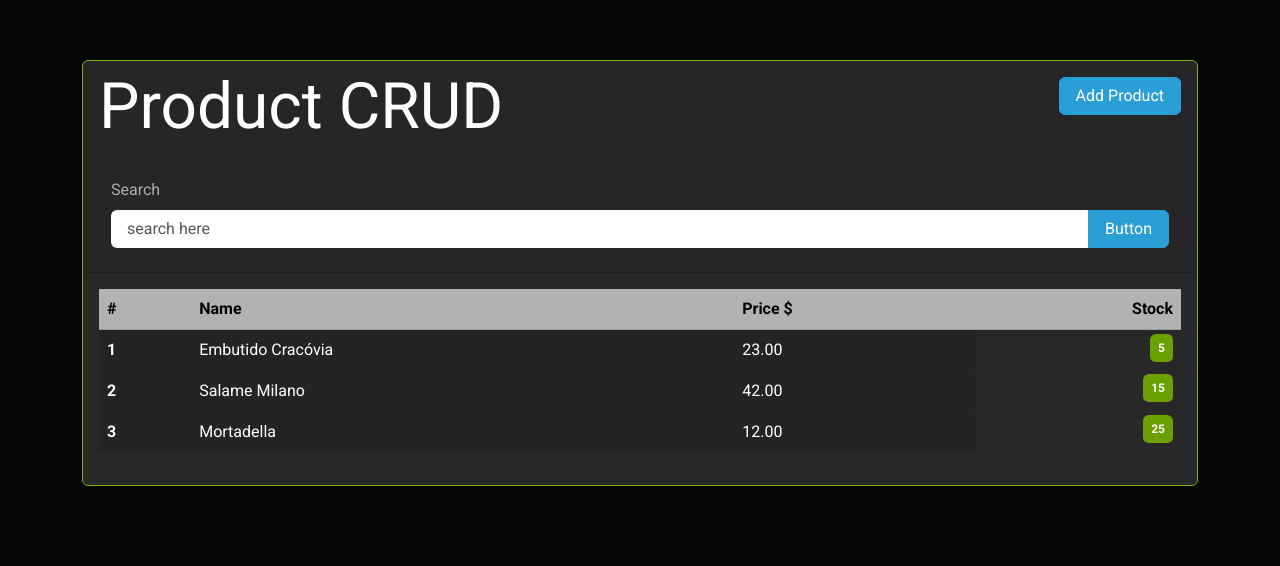
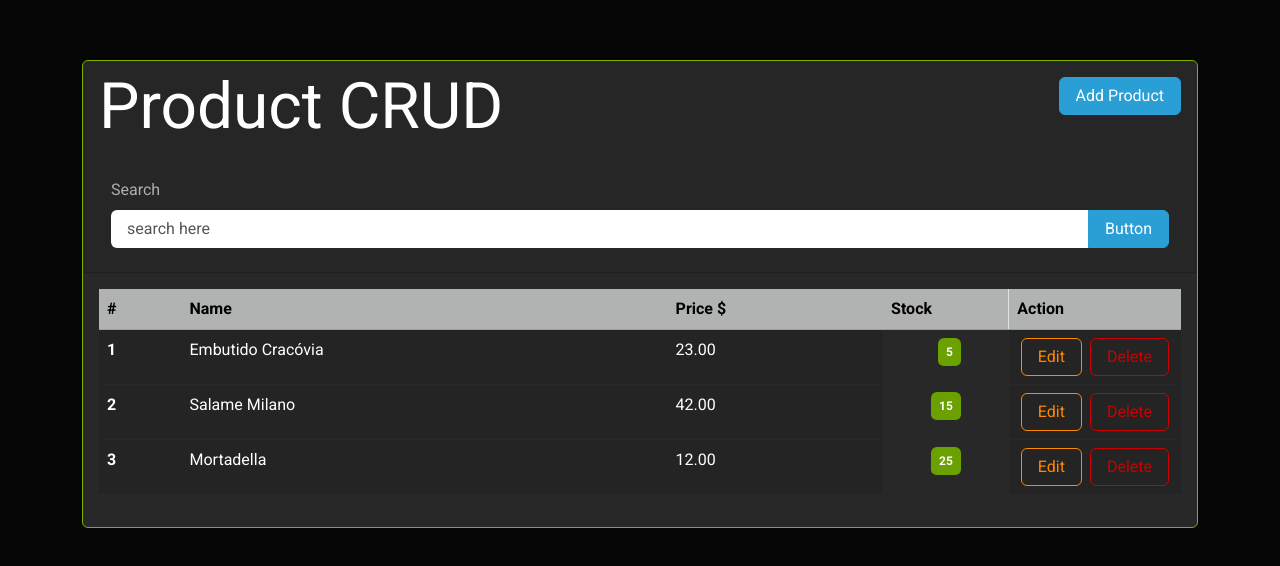
Before and after one commit to breno-bortot/Product-CRUD, a Vue app: page / in a window 1280 px wide. Shown: the top 566 px of the page. Built offline with nearby package versions, Linux system fonts and the light colour scheme.

Commit message:
spacing the elemente in the table, edit and delete btn

```diff
--- a/src/components/List.vue
+++ b/src/components/List.vue
@@ -6,7 +6,8 @@
           <th scope="col">#</th>
           <th scope="col">Name</th>
           <th scope="col">Price $</th>
-          <th class="text-end" scope="col">Stock</th>
+          <th class="border-end col-1" scope="col">Stock</th>
+          <th class="col-1" scope="col">Action</th>
         </tr>
       </thead>
       <tbody>
@@ -14,8 +15,23 @@
           <th scope="row">{{ product.id }}</th>
           <td>{{ product.name }}</td>
           <td>{{ product.price.toFixed(2) }}</td>
-          <td class="badge bg-success float-end mt-1 me-2">
+          <td class="badge bg-success float-end mx-5 mt-2">
             {{ product.stock }}
+          </td>
+          <td>
+            <div class="d-flex justify-content-evenly">
+              <button
+                type="button"
+                class="btn btn-outline-warning mx-1"
+                data-bs-toggle="modal"
+                data-bs-target="#exampleModal"
+              >
+                Edit
+              </button>
+              <button type="button" class="btn btn-outline-danger mx-1">
+                Delete
+              </button>
+            </div>
           </td>
         </tr>
       </tbody>
```
